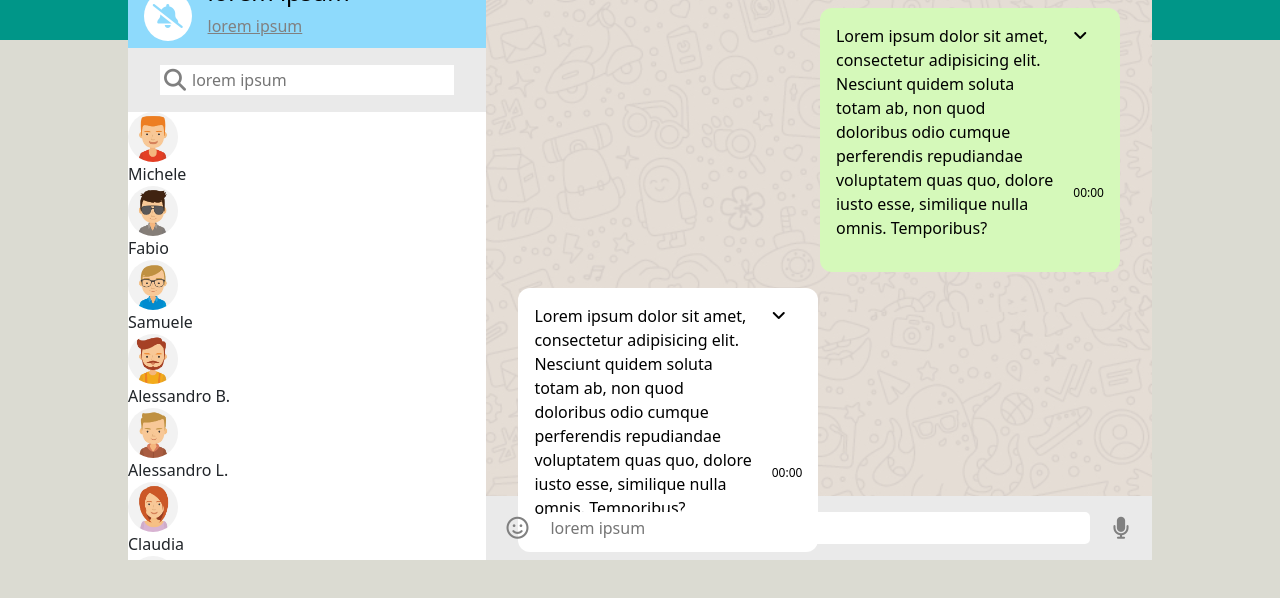
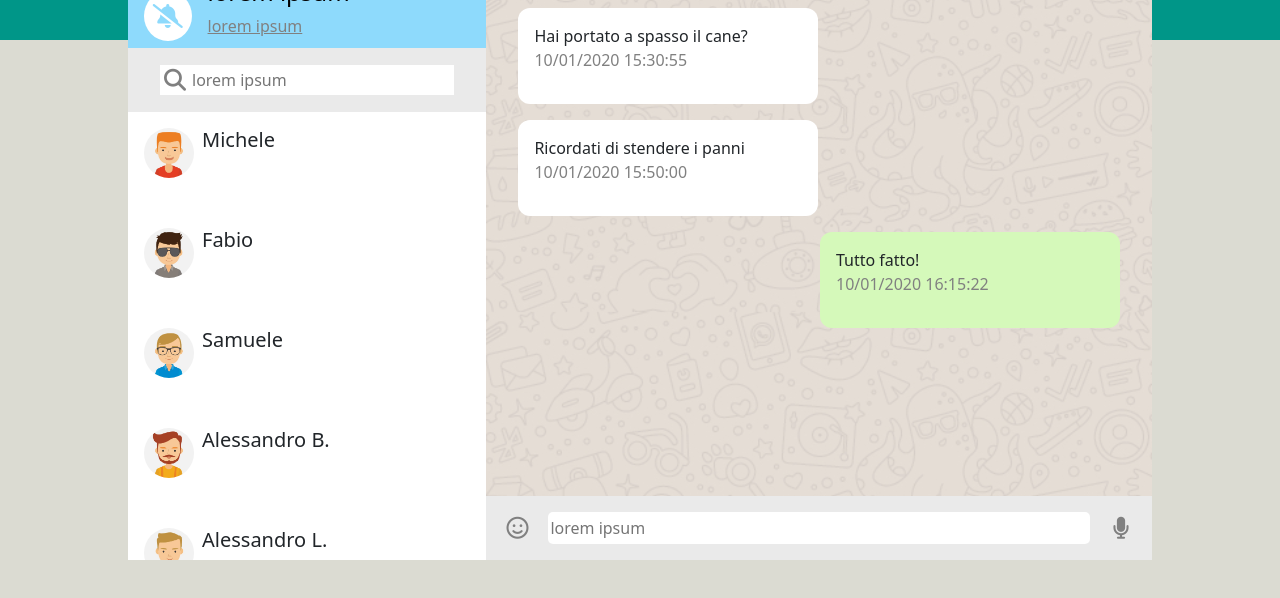
Before and after one commit to GiordanoMercatali/vue-boolzapp, a plain HTML site: page index.html in a window 1280 px wide. Shown: the part 160-758 px from the top of the page. Drawn offline with nearby package versions, Linux system fonts and the light colour scheme.

Commit message:
add: messages (still not dynamic) and date

```diff
--- a/css/style.css
+++ b/css/style.css
@@ -182,7 +182,7 @@
     border-radius: 12px;
     padding: 1rem;
     background-color: var(--white-color);
-    display: flex;
+    /* display: flex; */
     gap: 1rem;
 }
 
@@ -204,7 +204,7 @@
 }
 
 .message p{
-    color: var(--black-color);
+    /* color: var(--black-color); */
 }
 
 /* RECEIVED MESSAGE */
--- a/index.html
+++ b/index.html
@@ -7,9 +7,12 @@
         <meta name="viewport" content="width=device-width, initial-scale=1">
         <!-- BOOTSTRAP -->
         <link href="https://cdn.jsdelivr.net/npm/bootstrap@5.2.3/dist/css/bootstrap.min.css" rel="stylesheet" integrity="sha384-rbsA2VBKQhggwzxH7pPCaAqO46MgnOM80zW1RWuH61DGLwZJEdK2Kadq2F9CUG65" crossorigin="anonymous">
-        <script src="https://cdn.jsdelivr.net/npm/bootstrap@5.2.3/dist/js/bootstrap.bundle.min.js" integrity="sha384-kenU1KFdBIe4zVF0s0G1M5b4hcpxyD9F7jL+jjXkk+Q2h455rYXK/7HAuoJl+0I4" crossorigin="anonymous"></script>        <!-- CUSTOM STYLESHEET -->
+        <script src="https://cdn.jsdelivr.net/npm/bootstrap@5.2.3/dist/js/bootstrap.bundle.min.js" integrity="sha384-kenU1KFdBIe4zVF0s0G1M5b4hcpxyD9F7jL+jjXkk+Q2h455rYXK/7HAuoJl+0I4" crossorigin="anonymous"></script>
         <!-- VUE -->
         <script src="https://unpkg.com/vue@3/dist/vue.global.js"></script>
+        <!-- LUXON -->
+        <script src="https://cdn.jsdelivr.net/npm/luxon@3.4.4/build/global/luxon.min.js"></script>
+        <!-- CUSTOM STYLESHEETS -->
         <!-- STYLE -->
         <link rel="stylesheet" href="css/style.css">
         <!-- COMMON -->
@@ -140,9 +143,10 @@
                                     <p>00:01</p>
                                 </div>
                             </div> -->
-                            <div v-for="(contact, index) in contacts">
+                            <div class="contact" v-for="(contact, index) in contacts">
                                 <div class="img-container">  <img :src="getAvatar(index)" alt=""> </div>
-                                {{contact.name}}
+                                <h5>{{contact.name}}</h5>
+                                <!-- <p>{{contact.messages}}</p> -->
                             </div>
                         </div>
                     </main>
@@ -174,7 +178,7 @@
                     <main class="right main">
                         <!-- CHAT -->
                         <div class="chat">
-                            <div class="message-container received">
+                            <!-- <div class="message-container received">
                                 <div class="message">
                                     <div class="message-body">
                                         <p>Lorem ipsum dolor sit amet, consectetur adipisicing elit. Nesciunt quidem soluta totam ab, non quod doloribus odio cumque perferendis repudiandae voluptatem quas quo, dolore iusto esse, similique nulla omnis. Temporibus?</p>
@@ -207,7 +211,15 @@
                                         </div>
                                     </div>
                                 </div>
-                            </div>
+                            </div> -->
+
+                                <div class="message-container" v-for="(msg, indexMessage) in contacts[0].messages" :class="msg.status">
+                                    <div class="message">
+                                        <div>{{ msg.message }}</div>
+                                        <p>{{ msg.date }}</p>
+                                    </div>
+                                </div>
+
                         </div>
                     </main>
 
```
